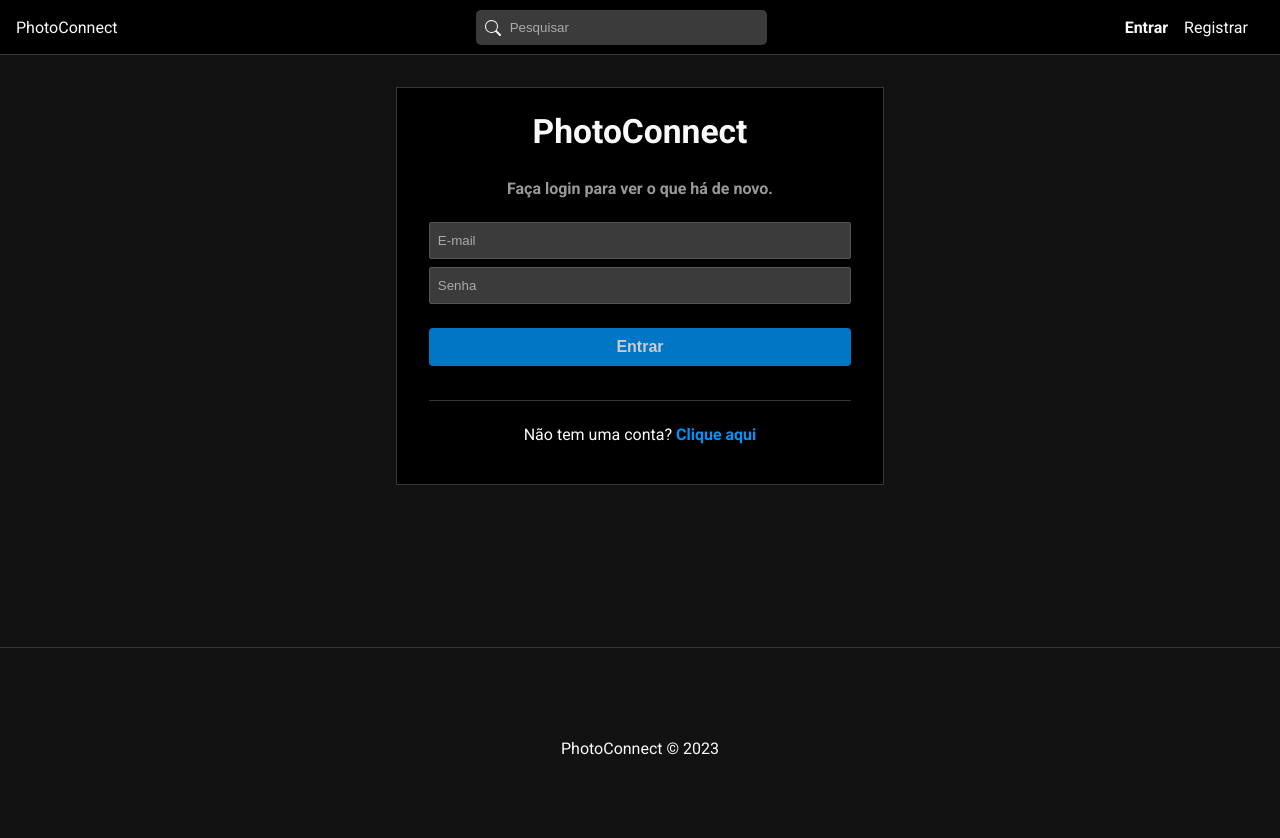
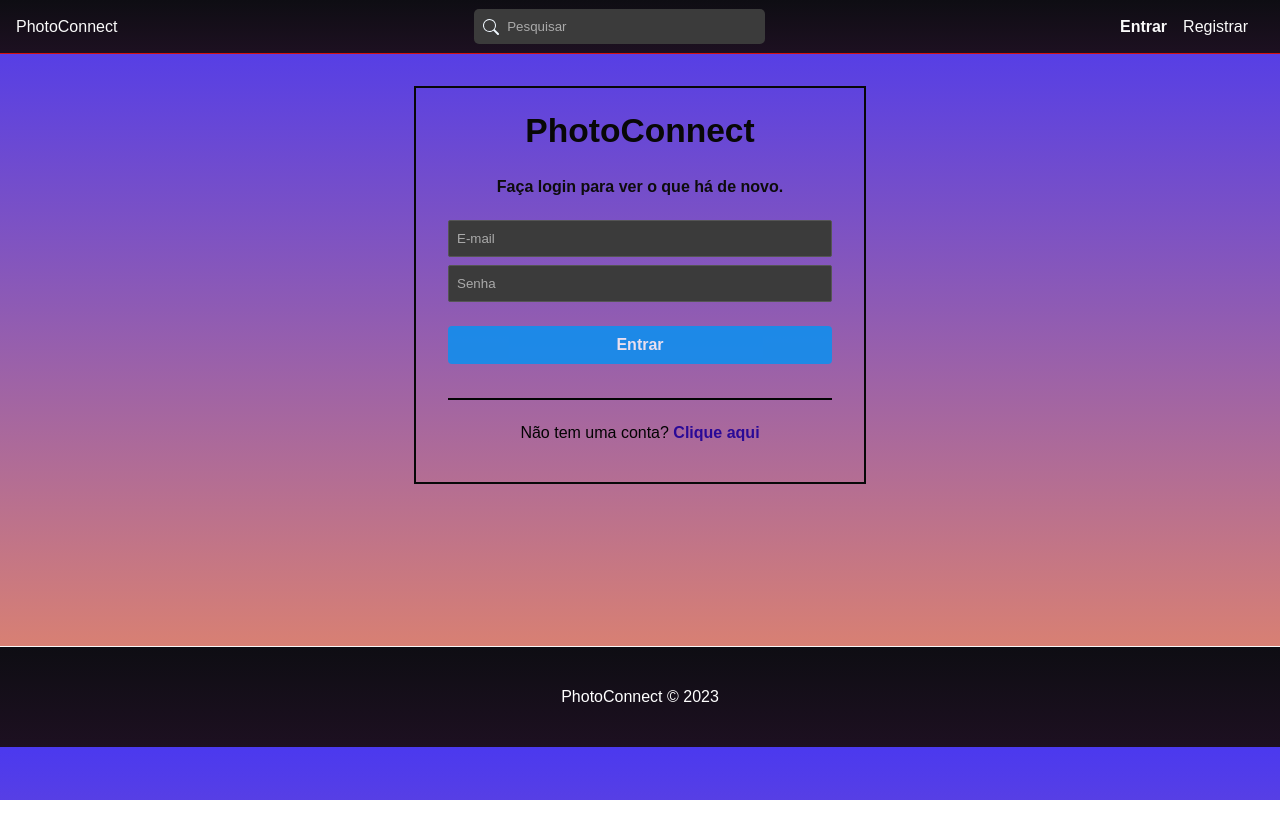
Before and after one commit to LecinoLucas/PhotoConnect, a React (Create React App) app in the folder frontend/: page /login in a window 1280 px wide. Shown: the top 838 px of the page. After the commit the page ends 800 px from the top, so only its background shows below. Built offline with nearby package versions, Linux system fonts and the light colour scheme.

Commit message:
Finalizando Login

```diff
--- a/frontend/src/components/Footer.css
+++ b/frontend/src/components/Footer.css
@@ -1,8 +1,13 @@
 #footer {
-    background-color: #121212;
-    height: 200px;
-    display: flex;
-    justify-content: center;
-    align-items: center;
-    border-top: 1px solid #363636; /*aquela borda para separar*/
-  }
+  background: linear-gradient(to bottom, #0e0d13, #1d1021);
+  height: 100px; /* Altere a altura para o valor desejado */
+  display: flex;
+  justify-content: center;
+  align-items: center;
+  border-top: 1px solid #faf6f6;
+  color: #fff;
+  margin-top: 0; /* Remova qualquer margem superior */
+  margin-bottom: 0; /* Remova qualquer margem inferior */
+  padding-top: 0; /* Remova qualquer preenchimento superior */
+  padding-bottom: 0; /* Remova qualquer preenchimento inferior */
+}
--- a/frontend/src/components/Navbar.css
+++ b/frontend/src/components/Navbar.css
@@ -10,13 +10,16 @@
     justify-content: space-between;
 
     /* Define a cor de fundo do elemento 'nav' como preto (#000) */
-    background-color: #000;
+    background: linear-gradient(to bottom, #0e0d13, #1d1021);
+   /* background: linear-gradient(to bottom, #89c3ea, #186282);*/
 
     /* Adiciona uma borda inferior de 1 pixel com a cor cinza (#363636) */
-    border-bottom: 1px solid #363636;
+    border-bottom: 1px solid #d51313;
 
     /* Adiciona preenchimento (espaço dentro do elemento) de 0.1em na vertical e 1em na horizontal */
     padding: 0.1em 1em;
+
+    color: aliceblue;
   }
   /* Define um seletor para o elemento com id 'search-form' */
 #search-form {
--- a/frontend/src/pages/Auth/Auth.css
+++ b/frontend/src/pages/Auth/Auth.css
@@ -1,20 +1,36 @@
+/* Estilização para o corpo (body) da página */
+body {
+  /* Adiciona um fundo com gradiente suave de azul claro (#6DC0E4) para azul mais escuro (#3984A3) */
+  background: linear-gradient(to bottom, #4B39EF, #EE8B60);
+
+  /* Define a fonte padrão para toda a página */
+  font-family: Arial, sans-serif;
+
+  /* Define a cor do texto como laranja escuro (#FF6600) */
+  color: #030303;
+}
+
 /* Estilização para os elementos com id 'login' e 'register' */
 #login,
 #register {
-  /* Adiciona uma borda de 1px sólida com cor cinza (#363636) */
-  border: 1px solid #363636;
-
-  /* Define a cor de fundo como preto (#000) */
-  background-color: #000;
+  /* Adiciona uma borda de 2px sólida com cor azul (#3984A3) */
+  border: 2px solid #070808;
 
   /* Adiciona preenchimento interno de 1.5em na vertical e 2em na horizontal */
   padding: 1.5em 2em;
 
   /* Define a largura máxima como 33% do espaço disponível */
-  max-width: 33%;
+  max-width: 30%;
 
   /* Centraliza horizontalmente os elementos com margem de 2em na parte superior e inferior */
   margin: 2em auto;
+}
+
+#titulo {
+  /* Centraliza o texto horizontalmente */
+  text-align: center;
+  /* Define a cor do texto como azul escuro (#3984A3) */
+  color: #171c1c;
 }
 
 /* Estilização para os títulos <h2> dentro dos elementos com id 'login' e 'register' */
@@ -26,6 +42,9 @@
   /* Define o tamanho da fonte como 2.1em */
   font-size: 2.1em;
 
+  /* Define a cor do texto como laranja escuro (#FF6600) */
+  color: #080807;
+
   /* Remove a margem superior padrão para evitar espaçamento indesejado */
   margin-top: 0;
 }
@@ -35,8 +54,8 @@
   /* Define a fonte em negrito */
   font-weight: bold;
 
-  /* Define a cor do texto como cinza (#999) */
-  color: #999;
+  /* Define a cor do texto como laranja escuro (#FF6600) */
+  color: #0d0c0c;
 
   /* Adiciona uma margem inferior de 1.5em para separar o subtítulo de outros elementos */
   margin-bottom: 1.5em;
@@ -51,8 +70,8 @@
   /* Adiciona uma margem vazia na parte inferior do formulário para separá-lo dos outros elementos */
   margin-bottom: 1.5em;
 
-  /* Adiciona uma borda inferior de 1px sólida com cor cinza (#363636) */
-  border-bottom: 1px solid #363636;
+  /* Adiciona uma borda inferior de 2px sólida com cor azul (#3984A3) */
+  border-bottom: 2px solid #040505;
 }
 
 /* Estilização para parágrafos <p> dentro dos elementos com id 'login' e 'register' */
@@ -68,6 +87,6 @@
   /* Define a fonte em negrito */
   font-weight: bold;
 
-  /* Define a cor do texto como azul (#0094f6) */
-  color: #0094f6;
+  /* Define a cor do texto como laranja escuro (#FF6600) */
+  color: #2a0997;
 }
--- a/frontend/src/pages/Auth/Login.js
+++ b/frontend/src/pages/Auth/Login.js
@@ -9,15 +9,34 @@
 import { useSelector, useDispatch } from "react-redux";
 
 // Redux
-//import { login, reset } from "../../slices/authSlice";
+import { login, reset } from "../../slices/AuthSlices";
 
 const Login = () => {
   const [email, setEmail] = useState("");
   const [password, setPassword] = useState("");
 
+  const dispatch = useDispatch();
+  const { loading, error } = useSelector((state) => state.auth);
+
   const handleSubmit = (e) => {
-    e.preventDefault();
+    e.preventDefault(); // Evita que o formulário seja enviado automaticamente (recarregando a página)
+
+    // Cria um objeto 'user' com as propriedades 'email' e 'password' com base nos valores do estado
+    const user = {
+      email, // Suponhamos que 'email' seja uma variável que contém o email inserido no formulário
+      password, // Suponhamos que 'password' seja uma variável que contém a senha inserida no formulário
+    };
+
+    // Chama a função 'dispatch' com a ação 'login', passando o objeto 'user' como argumento
+    dispatch(login(user));
   };
+  // Este trecho de código utiliza o hook useEffect para realizar uma ação quando o componente é montado.
+  useEffect(() => {
+    // Dispatch (despacha) a ação 'reset()' para limpar todos os estados de autenticação.
+    dispatch(reset());
+  }, [dispatch]); // [dispatch] é uma dependência que determina quando o useEffect será executado.
+
+  // O useEffect é configurado para ser executado uma vez, quando o componente é montado, devido ao array de dependência vazio ([]).
 
   return (
     <div id="login">
@@ -31,12 +50,14 @@
           value={email}
         />
         <input
-          type="passaword"
+          type="password"
           placeholder="Senha"
           onChange={(e) => setPassword(e.target.value)}
           value={password}
         />
-        <input type="submit" value="Entrar" />
+        {!loading && <input type="submit" value="Entrar" />}
+        {loading && <input type="submit" disabled value="Aguarde..." />}
+        {error && <Message msg={error} type="error" />}
       </form>
       <p>
         {" "}
--- a/frontend/src/pages/Auth/Register.js
+++ b/frontend/src/pages/Auth/Register.js
@@ -36,9 +36,12 @@
   }, [dispatch]);
 
   return (
+    //<div> </div>
+    <div >
+      <div>  <h1 id="titulo">PhotoConnect</h1></div>
     <div id="register">
-      <h2>PhotoConnect</h2>
-      <p className="subtitle"> Cadastre para ver fotos de seus amigos.</p>
+      <h1 id="titulo" >Vamos lá!</h1>
+      <p className="subtitle"> Começe preenchendo o formulário abaixo!</p>
       <form onSubmit={handleSubmit}>
         <input
           type="text"
@@ -71,6 +74,7 @@
       <p>
         Já tem uma conta? <Link to="/login">Clique aqui.</Link>
       </p>
+      </div>
     </div>
   );
 };
--- /dev/null
+++ b/frontend/src/pages/EditProfile/EditProfile.css
@@ -0,0 +1,79 @@
+#profile {
+    width: 50%;
+    margin: 0 auto;
+  }
+
+  /* Define a largura do elemento com id 'profile' como 50% e o centraliza horizontalmente */
+
+  .profile-header {
+    display: flex;
+    align-items: center;
+    flex-wrap: wrap;
+    padding: 1em;
+    border-bottom: 1px solid #363636;
+  }
+
+  /* Estiliza o cabeçalho do perfil. Usa flexbox para alinhar elementos horizontalmente, permitindo quebrar em várias linhas quando necessário. Adiciona preenchimento interno e uma borda inferior. */
+
+  .profile-header img {
+    width: 100px;
+    height: 100px;
+    border-radius: 50%;
+    margin-right: 2em;
+  }
+
+  /* Estiliza a imagem do perfil dentro do cabeçalho do perfil. Define a largura e altura como 100px, criando uma imagem redonda com bordas arredondadas. Adiciona margem à direita para espaçamento. */
+
+  .new-photo {
+    padding: 1em;
+    border-bottom: 1px solid #363636;
+  }
+
+  /* Estiliza a seção de novas fotos. Adiciona preenchimento interno e uma borda inferior. */
+
+  .photos-container {
+    display: flex;
+    flex-wrap: wrap;
+  }
+
+  /* Cria um container para as fotos, usando flexbox para permitir que elas se ajustem automaticamente em várias linhas. */
+
+  .photo {
+    width: 32%;
+    margin: 0.3%;
+  }
+
+  /* Estiliza uma foto individual. Define a largura como 32% para permitir três fotos por linha e adiciona uma pequena margem. */
+
+  .photo img {
+    width: 100%;
+  }
+
+  /* Define a largura das imagens das fotos como 100% para preencher o espaço disponível. */
+
+  .actions {
+    display: flex;
+    justify-content: space-around;
+    padding: 10px;
+  }
+
+  /* Estiliza a seção de ações, como botões. Usa flexbox para alinhar os elementos horizontalmente e distribui o espaço entre eles. Adiciona preenchimento interno. */
+
+  .actions svg {
+    cursor: pointer;
+  }
+
+  /* Estiliza os ícones dentro das ações, definindo o cursor como "pointer" para indicar que são interativos. */
+
+  .edit-photo {
+    margin-bottom: 1em;
+  }
+
+  /* Estiliza a seção de edição de fotos, adicionando uma margem inferior. */
+
+  .edit-photo img {
+    width: 100%;
+    margin-bottom: 1em;
+  }
+
+  /* Estiliza as imagens de edição de fotos, definindo a largura como 100% e adicionando uma margem inferior. */
--- /dev/null
+++ b/frontend/src/pages/EditProfile/EditProfile.js
@@ -0,0 +1,36 @@
+import "./EditProfile.css";
+
+const EditProfile = () => {
+  const handleSubmit = (e) => {
+    e.preventDefault();
+  };
+
+  return (
+    <div id="edit-profile">
+      <h2>Edite seus dados</h2>
+      <p className="subtitle">
+        Adicione uma imagem de perfil e conte mais sobre você...
+      </p>
+      {/*previuw de imagem */}
+      <form onSubmit={handleSubmit}>
+        <input type="text" placeholder="Nome" />
+        <input type="email" placeholder="E-mail" disable />
+        <label>
+          <span>Imagem de Perfil</span>
+          <input type="file" />
+        </label>
+        <label>
+          <span>Bio:</span>
+          <input type="text" placeholder="Descrição do perfil" />
+        </label>
+        <label>
+          <span>Quer alterar sua senha ?</span>
+          <input type="password" placeholder="Digite sua nova senha" />
+        </label>
+        <input type="submit" value="Atualizar" />
+      </form>
+    </div>
+  );
+};
+
+export default EditProfile;
--- a/frontend/src/services/AuthService.js
+++ b/frontend/src/services/AuthService.js
@@ -13,7 +13,7 @@
       .catch((err) => err); // Lida com erros de rede
 
     // Se a resposta for bem-sucedida, armazena as informações do usuário no localStorage
-    if (res) {
+    if (res._id) {
       localStorage.setItem("user", JSON.stringify(res));
     }
 
@@ -41,7 +41,7 @@
       .catch((err) => err); // Lida com erros de rede
 
     // Se a resposta for bem-sucedida, armazena as informações do usuário no localStorage
-    if (res) {
+    if (res._id) {
       localStorage.setItem("user", JSON.stringify(res));
     }
 
@@ -55,7 +55,7 @@
 const authService = {
   register, // Função de registro de usuário
   logout,   // Função de logout
- // login,    // Função de login de usuário
+  login,    // Função de login de usuário
 };
 
 export default authService; // Exporta o objeto authService como padrão
```
Also changed, not shown: frontend/src/App.js (+10 -6 lines), frontend/src/index.js (+7 -1 lines), frontend/src/slices/AuthSlices.js (+31 -0 lines).
